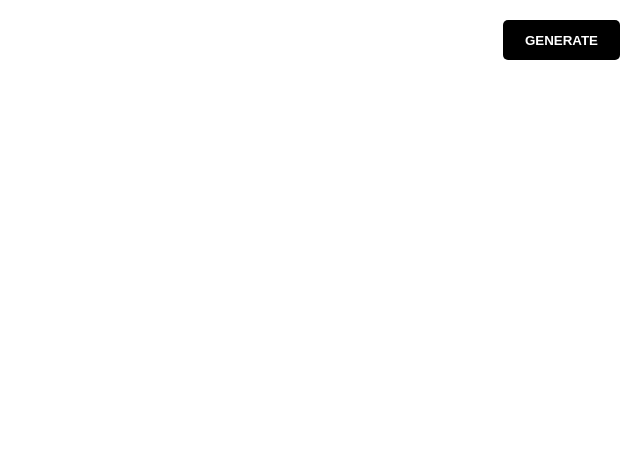
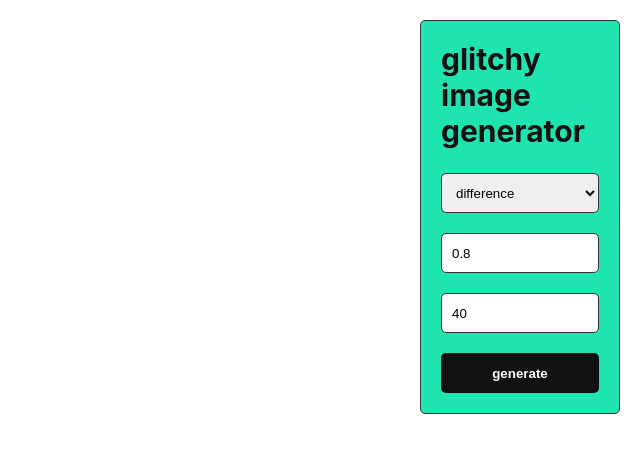
Before and after one commit to adamfuhrer/glitch-image, a Next.js app: page / in a window 1280 px wide. Shown: the top 452 px of the page, without its empty margins (640-1280 px from the left). Built offline with nearby package versions, Linux system fonts and the light colour scheme.

Commit message:
Add input controls

```diff
--- a/pages/index.js
+++ b/pages/index.js
@@ -1,16 +1,40 @@
 import Head from 'next/head'
-import {useEffect} from "react";
+import { useEffect, useState } from "react";
 
 var ctx;
 var canvas;
 var img;
 var glitchesArray = [];
-let canvasWidth;
-let canvasHeight;
+var canvasWidth;
+var canvasHeight;
 
 export default function Home() {
+  const blendingModes = [
+    "difference",
+    "source-atop",
+    "source-over",
+    "destination-out",
+    "multiply",
+    "screen",
+    "overlay",
+    "darken",
+    "lighten",
+    "color-dodge",
+    "color-burn",
+    "exclusion",
+    "hue",
+    "saturation",
+    "luminosity"
+  ];
+
+  const [blendingMode, setBlendingMode] = useState(blendingModes[0]);
+  const [opacity, setOpacity] = useState(0.8);
+  const [amountOfGlitches, setGlitchesAmount] = useState(40);
+
+  const imgSrc = "https://picdit.files.wordpress.com/2016/04/erik-jones-art-7.png"
+
   useEffect(() => {
-    onGenerateClick()
+      onGenerateClick();
   });
 
   function Glitch(img, sourceX, sourceY, glitchWidth, glitchHeight, destinationX) {
@@ -37,26 +61,27 @@ export default function Home() {
   }
 
   function setupGlitches() {
+    glitchesArray = [];
     let sourceY = 0;
-    const glitchHeight = 10;
-    const amountOfGlitches = canvasHeight / glitchHeight;
+    let glitchHeight = canvasHeight / amountOfGlitches
 
     for (let i = 0; i < amountOfGlitches; i++) {
       let img = document.createElement("img");
-      img.src = 'https://images.genius.com/626ddf4c88de200d9487bb42449d1ae3.1000x1000x1.png';
+      img.src = imgSrc;
 
       let sourceX = randomNum(0, 300);
       let glitchWidth = randomNum(100, canvasWidth);
       let destinationX = randomNum(0, canvasWidth / 2);
 
-      glitchesArray[i] = new Glitch(img, sourceX, sourceY, glitchWidth, glitchHeight, destinationX)
-      sourceY = sourceY + glitchHeight;
+      glitchesArray[i] = new Glitch(img, sourceX, sourceY, glitchWidth, Number(glitchHeight), destinationX)
+      sourceY = sourceY + Number(glitchHeight);
     }
   }
 
   function onGenerateClick() {
+    console.log("calling generate")
     img = document.createElement("img");
-    img.src = 'https://images.genius.com/626ddf4c88de200d9487bb42449d1ae3.1000x1000x1.png';
+    img.src = imgSrc;
     canvas = document.getElementById("canvas");
 
     canvasWidth = img.width
@@ -68,8 +93,8 @@ export default function Home() {
     ctx.clearRect(0, 0, canvasWidth, canvasHeight)
     ctx.drawImage(img, 0, 0, canvasWidth, canvasHeight);
 
-    ctx.globalAlpha = randomNum(6, 10) * 0.1;
-    ctx.globalCompositeOperation = "darken";
+    ctx.globalAlpha = Number(opacity);
+    ctx.globalCompositeOperation = blendingMode;
 
     setupGlitches();
     drawGlitches()
@@ -79,6 +104,18 @@ export default function Home() {
     glitchesArray.forEach((glitch) => {
       glitch.draw();
     });
+  }
+
+  function handleCompositeOperationChange(event) {
+    setBlendingMode(event.target.value);
+  }
+
+  function handleOpacityChange(event) {
+    setOpacity(event.target.value);
+  }
+
+  function handleGlitchesAmountChange(event) {
+    setGlitchesAmount(event.target.value);
   }
 
   function randomNum(min, max) {
@@ -93,9 +130,41 @@ export default function Home() {
       </Head>
       <main>
         <canvas id="canvas"></canvas>
-        <button className="generate-button" onClick={onGenerateClick}>
-          GENERATE
-        </button>
+        <div className="controls">
+          <h1>glitchy image generator</h1>
+          <select
+            className="blending-input input"
+            value={blendingMode}
+            name="blending-mode"
+            onChange={handleCompositeOperationChange}
+          >
+            {blendingModes.map((mode) => {
+              return <option value={mode} key={mode}>{mode}</option>
+            })}
+          </select>
+          <input
+            type="number"
+            className="input"
+            name="opacity"
+            min="0"
+            max="1"
+            step="0.1"
+            placeholder="Between 0 and 1"
+            value={opacity}
+            onChange={handleOpacityChange}>
+          </input>
+          <input
+            type="number"
+            className="input"
+            name="opacity"
+            min="1"
+            value={amountOfGlitches}
+            onChange={handleGlitchesAmountChange}>
+          </input>
+          <button className="generate-button" onClick={onGenerateClick}>
+            generate
+          </button>
+        </div>
       </main>
     </div>
   )
--- a/styles/globals.css
+++ b/styles/globals.css
@@ -14,23 +14,51 @@ main {
   position: relative;
 }
 
+.controls {
+  position: absolute;
+  right: 20px;
+  top: 20px;
+  border-radius: 5px;
+  width: 200px;
+  background: #20e4af;
+  padding: 20px;
+  border: 1px solid #333333;
+}
+
 .generate-button {
-  position: absolute;
-  top: 20px;
-  right: 20px;
   display: flex;
   align-items: center;
+  justify-content: center;
   height: 40px;
   padding-left: 20px;
   padding-right: 20px;
   color: white;
-  background-color: black;
+  background-color: #111111;
   font-weight: bold;
   box-shadow: none;
   border-color: transparent;
   border-radius: 5px;
+  width: 100%;
 }
 
 .generate-button:hover {
   cursor: pointer;
 }
+
+.input {
+  margin-bottom: 20px;
+  width: 100%;
+  height: 40px;
+  outline: none;
+  padding-left: 10px;
+  padding-right: 10px;
+  border-radius: 5px;
+  border: 1px solid #333333;
+}
+
+h1 {
+  font-size: 30px;
+  color: #111111;
+  margin-bottom: 24px;
+  margin-top: 0;
+}
```
